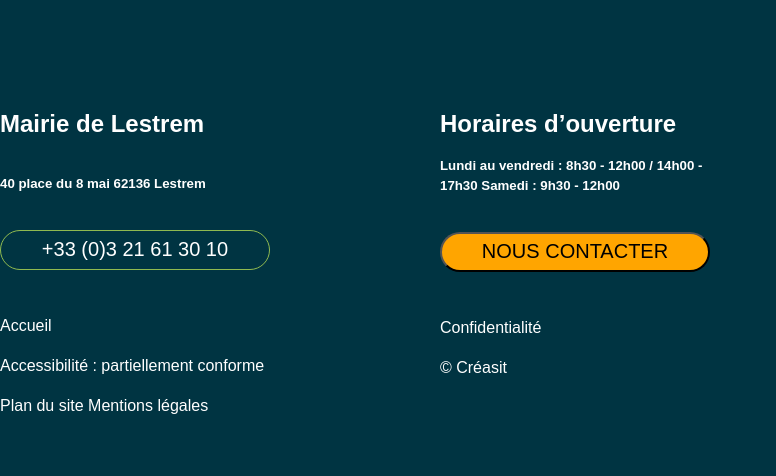
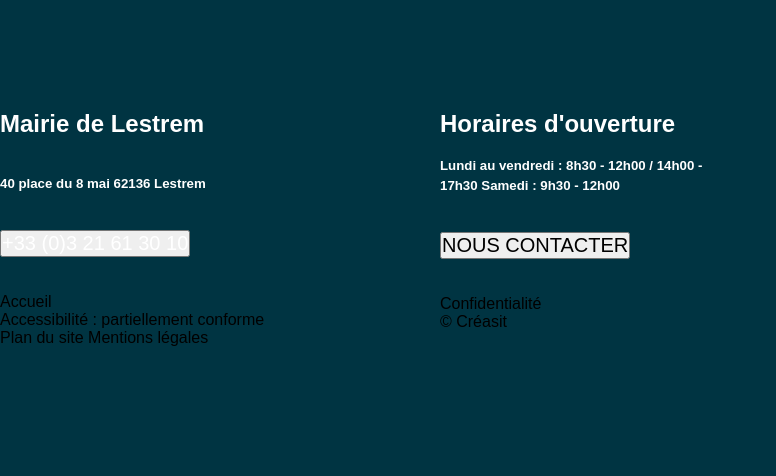
Before and after one commit to SargisX/Projects, a plain HTML site: page Homeworks/ahhhhh9/index.html in a window 1280 px wide. Shown: the part 2472-2948 px from the top of the page, 0-776 px from the left. Drawn offline with nearby package versions, Linux system fonts and the light colour scheme; grey boxes are pictures that could not be loaded.

Commit message:
Update index.html

```diff
--- a/Homeworks/ahhhhh9/index.html
+++ b/Homeworks/ahhhhh9/index.html
@@ -109,7 +109,7 @@
                         </span>
                     </button>
                 </div><br>
-                <button class="mustafa"><h3 style="color: white;">TOUTES LES ACTUALITES</h3></button>
+                <button class="tousBtn"><h3 style="color: white;">TOUTES LES ACTUALITES</h3></button>
             </div>
         </div>
     </div>
@@ -168,7 +168,7 @@
                 </div>
             </div>
         </div><br>
-        <button class="mustafa2"><p style="color: white;font-size: 17px;">TOUS LES EVENEMENTS</p></button>
+        <button class="tousBtn2"><p style="color: white;font-size: 17px;">TOUS LES EVENEMENTS</p></button>
     </div>
 
     <div class="section4">
@@ -223,19 +223,19 @@
                 <h2 style="color: white;">Mairie de Lestrem</h2><br><br>
                 <h5 style="color: white;line-height: 1.5;">40 place du 8 mai
                     62136 Lestrem</h5><br><br>
-                <button class="verj1"><p style="font-size: 20px;color: white;">+33 (0)3 21 61 30 10</p></button><br><br><br>
-                <p class="text-verj">Accueil</p>
-                <p class="text-verj">Accessibilité : partiellement conforme</p>
-                <p class="text-verj">Plan du site
+                <button class="end1"><p style="font-size: 20px;color: white;">+33 (0)3 21 61 30 10</p></button><br><br><br>
+                <p class="text-end">Accueil</p>
+                <p class="text-end">Accessibilité : partiellement conforme</p>
+                <p class="text-end">Plan du site
                     Mentions légales</p>
             </div>
             <div class="section5-1-2">
-                <h2 style="color: white;">Horaires d’ouverture</h2><br>
+                <h2 style="color: white;">Horaires d'ouverture</h2><br>
                 <h5 style="color: white;line-height: 1.5;">Lundi au vendredi : 8h30 - 12h00 / 14h00 - 17h30
                     Samedi : 9h30 - 12h00</h5><br><br>
-                <button class="verj2"><p style="font-size: 20px;">NOUS CONTACTER</p></button><br><br><br>
-                <p class="text-verj">Confidentialité</p>
-                <p class="text-verj">© Créasit</p>
+                <button class="end2"><p style="font-size: 20px;">NOUS CONTACTER</p></button><br><br><br>
+                <p class="text-end">Confidentialité</p>
+                <p class="text-end">© Créasit</p>
             </div>
             <div class="section5-1-3">
                 <iframe src="https://www.google.com/maps/embed?pb=!1m18!1m12!1m3!1d40509.26396342111!2d2.6371243215493454!3d50.6117149853484!2m3!1f0!2f0!3f0!3m2!1i1024!2i768!4f13.1!3m3!1m2!1s0x47dd20e396eef1dd%3A0x40af13e8163e630!2zNjIxMzYg0JvQtdGB0YLRgNC10LwsINCk0YDQsNC90YbQuNGP!5e0!3m2!1sru!2sam!4v1733679727020!5m2!1sru!2sam" width="600" height="450" style="border:0;" allowfullscreen="" loading="lazy" referrerpolicy="no-referrer-when-downgrade"></iframe>
```
